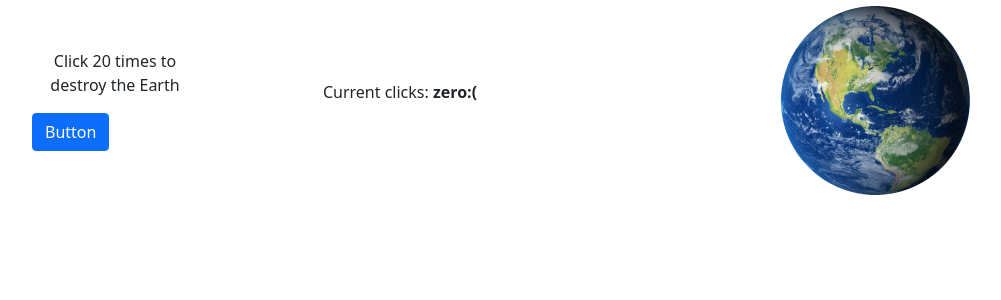
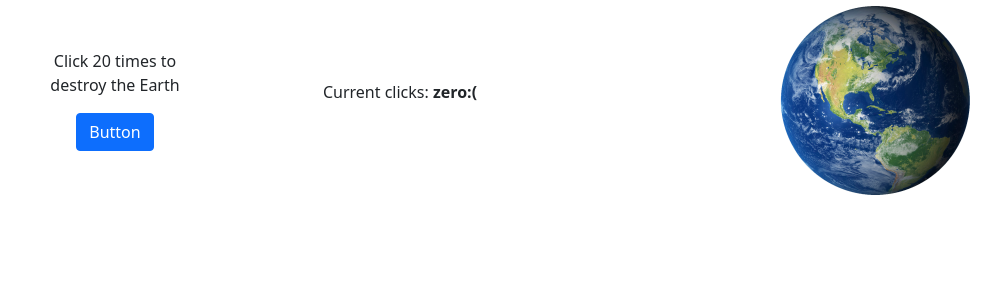
Before and after one commit to Rey092/twenty_clicks, a Flask app: page / in a window 1280 px wide. Shown: the top 300 px of the page, without its empty margins (50-1051 px from the left). Run offline with Flask 2, Linux system fonts and the light colour scheme.

Commit message:
center the button

```diff
--- a/templates/index.html
+++ b/templates/index.html
@@ -13,13 +13,13 @@
             <p class="text-center">Click 20 times to destroy the Earth</p>
             <form class="form" id='my_btn'>
                 <div class="d-none alert alert-danger" id='tweet-create-form-error'></div>
-                <button class="btn btn-primary text-center" type="submit">Button</button>
+            <button style="display: block;margin: 0 auto;" class="btn btn-primary text-center" type="submit">Button</button>
             </form>
         </div>
         <div class="col align-self-center col-sm-4">
             <p class="text-center">Current clicks: <strong id="some_id">zero:(</strong></p>
         </div>
-        <div class="col col-sm-6">
+    <div class="col col-sm-6">
             <img id='earth_normal' src="../static/earth_normal.png" class="rounded mx-auto d-block" alt="..."
                  style="width:200px; height:200px">
             <img id='earth_explosion' src="../static/earth_explosion.png" class="d-none rounded mx-auto d-block"
```
